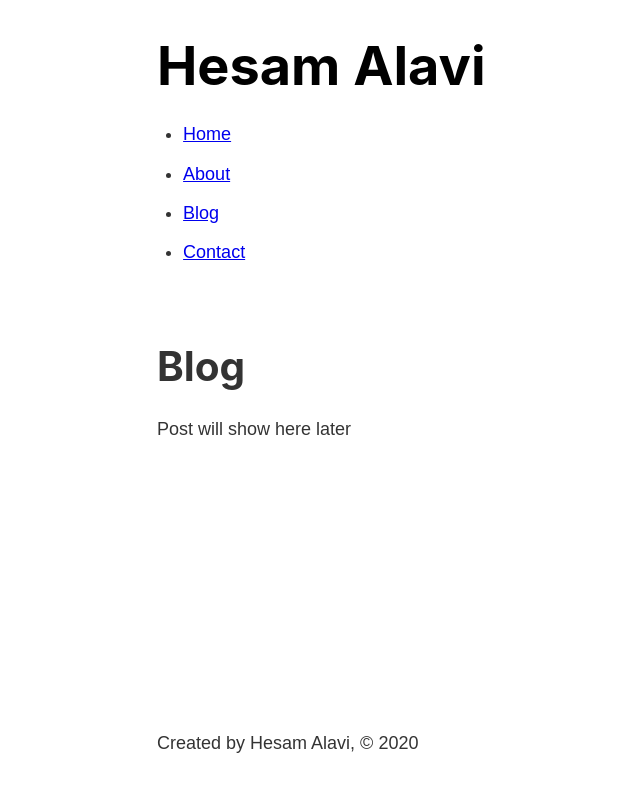
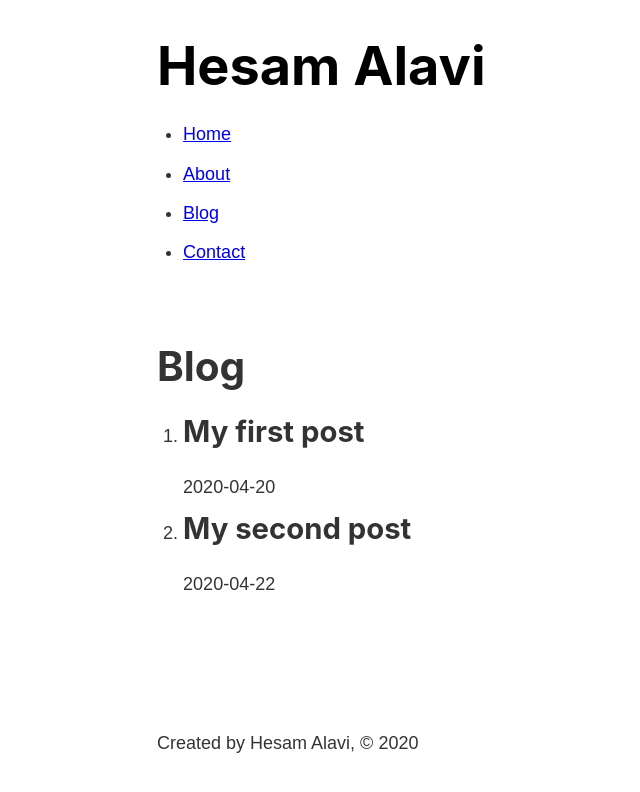
Before and after one commit to hesamalavi/gatsby-project, a Gatsby site: page /blog in a window 1280 px wide. Shown: the whole page, without its empty margins (126-766 px from the left). Built offline with nearby package versions, Linux system fonts and the light colour scheme; Gatsby itself is replaced by a stand-in of ours.

Commit message:
Fetch data for blog

```diff
--- a/gatsby-config.js
+++ b/gatsby-config.js
@@ -12,5 +12,6 @@
         path: `${__dirname}/src/`,
       },
     },
+    "gatsby-transformer-remark",
   ],
 }
--- a/package.json
+++ b/package.json
@@ -17,6 +17,7 @@
     "gatsby": "^2.20.12",
     "gatsby-plugin-sass": "^2.2.1",
     "gatsby-source-filesystem": "^2.0.28",
+    "gatsby-transformer-remark": "^2.3.8",
     "node": "^13.12.0",
     "node-sass": "^4.13.1",
     "react": "^16.12.0",
--- a/src/pages/blog.js
+++ b/src/pages/blog.js
@@ -1,11 +1,37 @@
 import React from "react"
 import Layout from "../components/layout"
 
+import { graphql, useStaticQuery } from "gatsby"
+
 const BlogPage = () => {
+  const data = useStaticQuery(graphql`
+    query {
+      allMarkdownRemark {
+        edges {
+          node {
+            frontmatter {
+              title
+              date
+            }
+          }
+        }
+      }
+    }
+  `)
+
   return (
     <Layout>
       <h1>Blog</h1>
-      <p>Post will show here later</p>
+      <ol>
+        {data.allMarkdownRemark.edges.map(edge => {
+          return (
+            <li key={edge}>
+              <h2>{edge.node.frontmatter.title}</h2>
+              <p>{edge.node.frontmatter.date}</p>
+            </li>
+          )
+        })}
+      </ol>
     </Layout>
   )
 }
```
Also changed, not shown: 1 other file.
